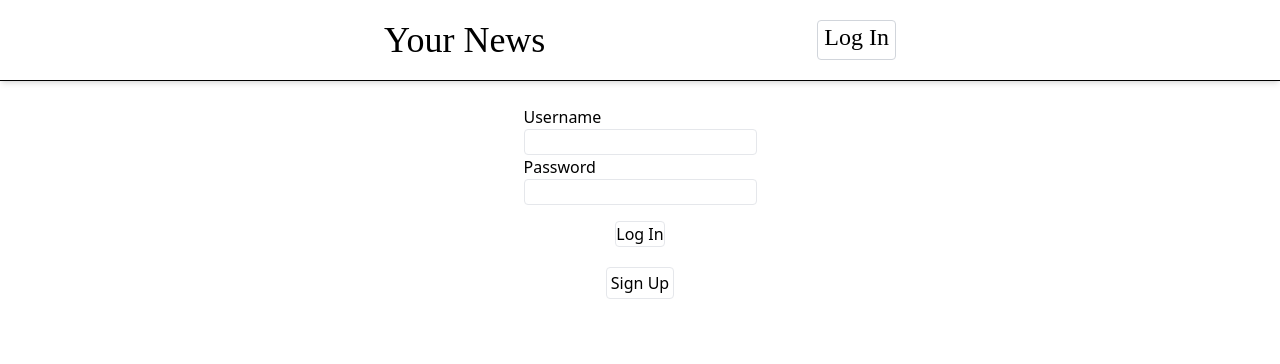
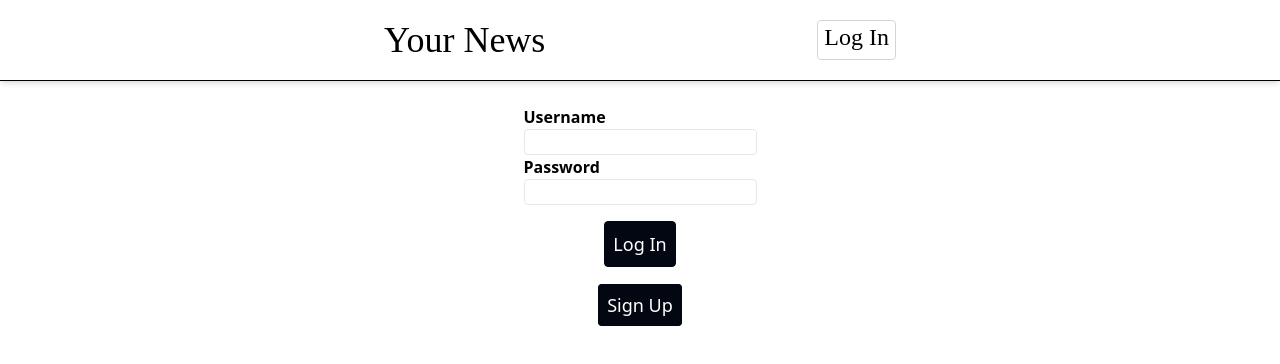
Before and after one commit to Yumenio/your-news-frontend, a React (Create React App) app in the folder your-news/: page /login in a window 1280 px wide. Shown: the top 364 px of the page. Built offline with nearby package versions, Linux system fonts and the light colour scheme; a web font is replaced by a local one.

Commit message:
feat: makes LogIn component more appealing

```diff
--- a/your-news/src/pages/Login.tsx
+++ b/your-news/src/pages/Login.tsx
@@ -30,19 +30,19 @@ const Login = ({setToken}:{setToken:Dispatch<SetStateAction<string>>}) => {
     <div className="flex flex-col items-center">
       <form onSubmit={handleSubmit} className="flex flex-col items-center p-2">
         <label>
-          <p>Username</p>
+          <p><b>Username</b></p>
           <input className="border rounded" type="text" onChange={e=>setUsername(e.target.value)}/>
         </label>
         <label>
-          <p>Password</p>
+          <p><b>Password</b></p>
           <input className="border rounded" type="password" onChange={e=>setPassword(e.target.value)}/>
         </label>
         <div className="p-4">
-          <button className="border rounded" type="submit">Log In</button>
+          <button className="border border-gray-950 hover:border-gray-800 rounded p-2 text-white text-lg bg-gray-950 hover:bg-gray-800" type="submit">Log In</button>
         </div>
       </form>
       <div>
-        <Link to="/signup" className="rounded border p-1">Sign Up</Link>
+        <Link to="/signup" className="border border-gray-950 hover:border-gray-800 rounded p-2 text-white text-lg bg-gray-950 hover:bg-gray-800">Sign Up</Link>
       </div>
     </div>
   )
```
